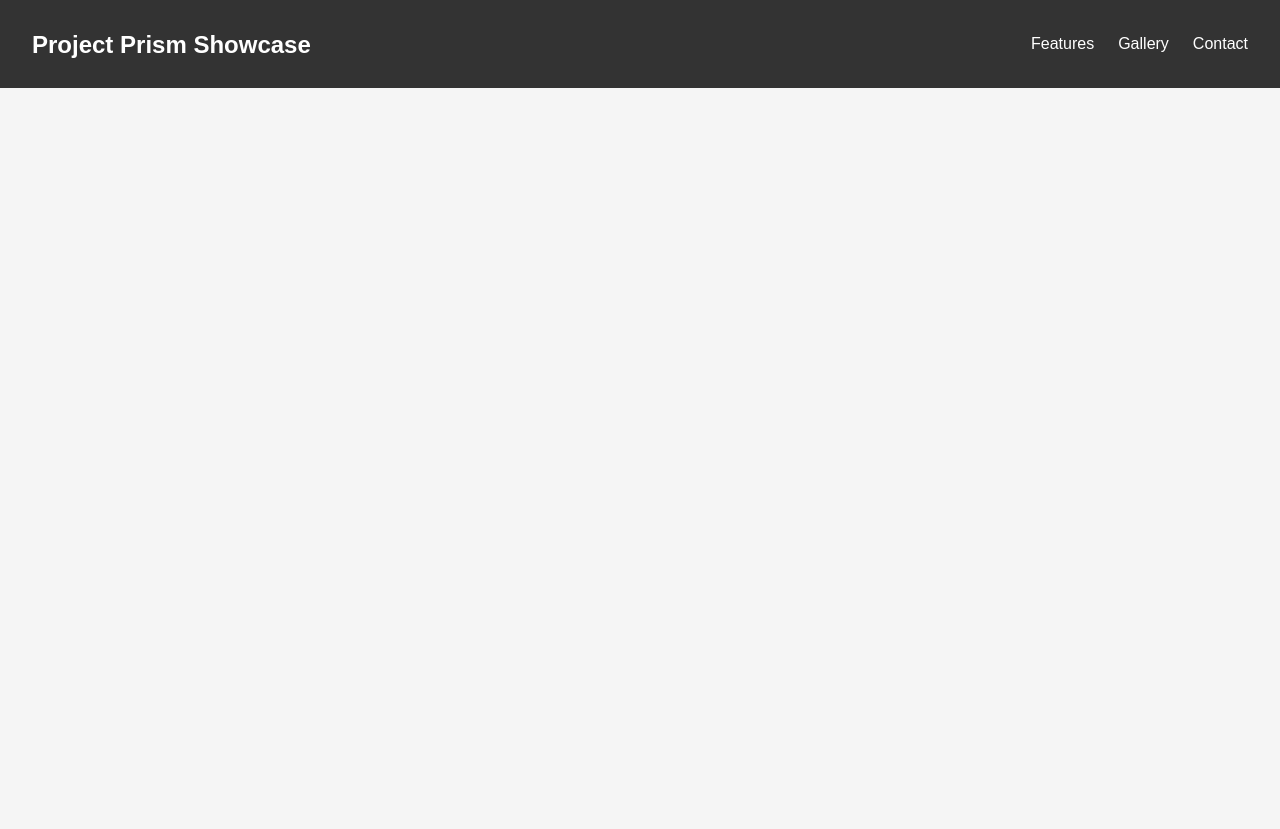
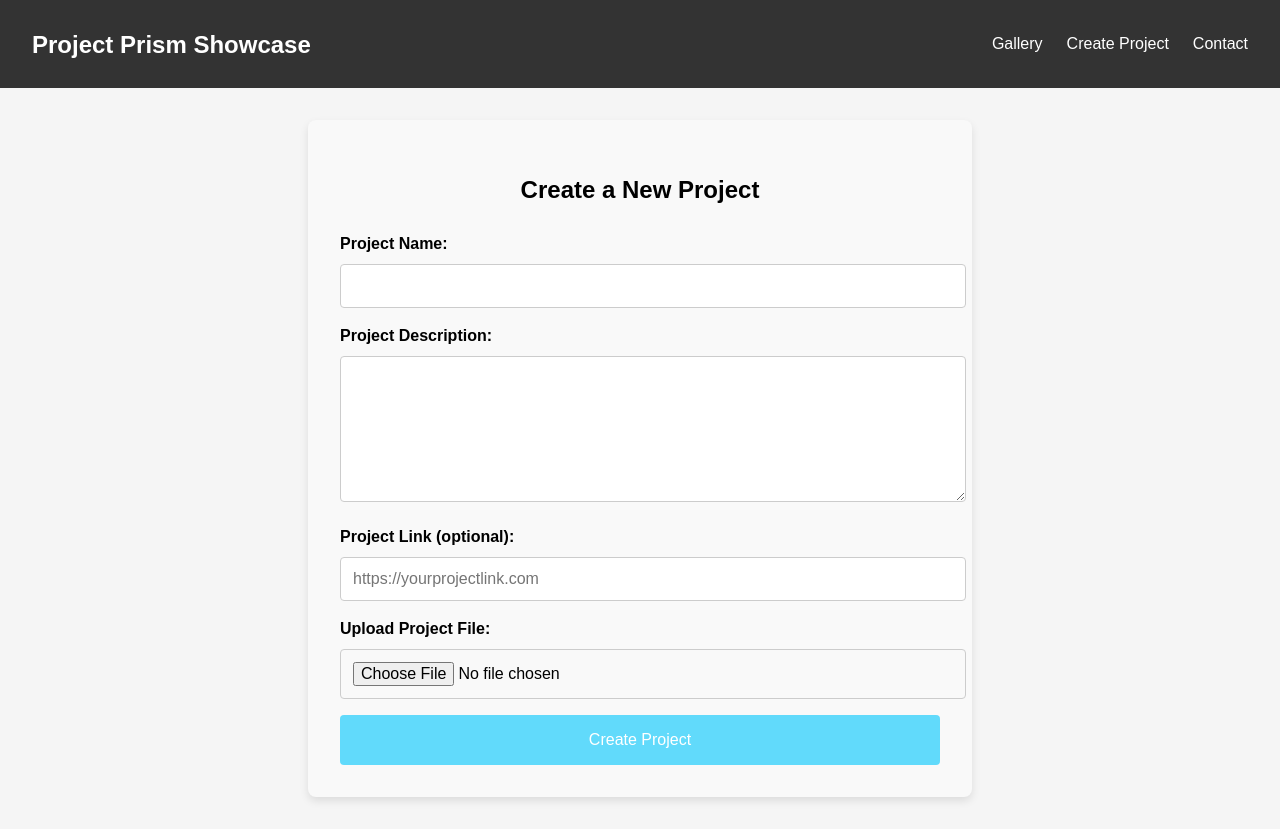
Before and after one commit to ysongh/Project-Prism-Showcase, a React (Vite) app in the folder reactjs/: page /create-project in a window 1280 px wide. Before the commit the page ends 800 px from the top, so only its background shows below. Built offline with nearby package versions, Linux system fonts and the light colour scheme.

Commit message:
feat: add a create-project form

```diff
--- a/reactjs/src/App.jsx
+++ b/reactjs/src/App.jsx
@@ -4,6 +4,7 @@
 import Example from "./page/Example";
 import Gallery from "./page/Gallery";
 import Landing from "./page/Landing";
+import CreateProject from "./page/CreateProject";
 
 function App() {
 
@@ -29,6 +30,10 @@
           <Gallery />
         </Route>
 
+        <Route path="/create-project">
+          <CreateProject />
+        </Route>
+
         <Route path="/">
           <Landing />
         </Route>
--- a/reactjs/src/components/Navbar.jsx
+++ b/reactjs/src/components/Navbar.jsx
@@ -6,8 +6,8 @@
     <nav className="navbar">
       <div className="logo">Project Prism Showcase</div>
       <ul className="nav-links">
-        <li><a href="#features">Features</a></li>
         <Link href="/gallery">Gallery</Link>
+        <Link href="/create-project">Create Project</Link>
         <li><a href="#contact">Contact</a></li>
       </ul>
     </nav>
--- a/reactjs/src/index.css
+++ b/reactjs/src/index.css
@@ -143,3 +143,57 @@
   padding: 1rem;
   text-align: center;
 }
+
+.create-project-form {
+  background-color: #f9f9f9;
+  padding: 2rem;
+  max-width: 600px;
+  margin: 2rem auto;
+  border-radius: 8px;
+  box-shadow: 0 4px 8px rgba(0, 0, 0, 0.1);
+}
+
+.create-project-form h2 {
+  text-align: center;
+  margin-bottom: 1.5rem;
+}
+
+.form-group {
+  margin-bottom: 1rem;
+}
+
+.form-group label {
+  display: block;
+  margin-bottom: 0.5rem;
+  font-weight: bold;
+}
+
+.form-group input,
+.form-group textarea {
+  width: 100%;
+  padding: 0.75rem;
+  border-radius: 4px;
+  border: 1px solid #ccc;
+  font-size: 1rem;
+}
+
+.form-group textarea {
+  height: 120px;
+  resize: vertical;
+}
+
+.form-btn {
+  display: block;
+  width: 100%;
+  padding: 1rem;
+  font-size: 1rem;
+  background-color: #61dafb;
+  color: white;
+  border: none;
+  border-radius: 4px;
+  cursor: pointer;
+}
+
+.form-btn:hover {
+  background-color: #21a1f1;
+}
--- /dev/null
+++ b/reactjs/src/page/CreateProject.jsx
@@ -0,0 +1,99 @@
+import React, { useState } from 'react';
+
+const CreateProject = () => {
+  // State for form inputs
+  const [formData, setFormData] = useState({
+    name: '',
+    description: '',
+    link: '',
+    file: null,
+  });
+
+  // Handle input changes
+  const handleChange = (e) => {
+    const { name, value } = e.target;
+    setFormData({
+      ...formData,
+      [name]: value,
+    });
+  };
+
+  // Handle file selection
+  const handleFileChange = (e) => {
+    setFormData({
+      ...formData,
+      file: e.target.files[0], // Get the first file from the input
+    });
+  };
+
+  // Handle form submission
+  const handleSubmit = (e) => {
+    e.preventDefault();
+
+    // Display form data in the console
+    console.log("Form Data:", formData);
+  };
+
+  return (
+    <div className="create-project-form">
+      <h2>Create a New Project</h2>
+      <form onSubmit={handleSubmit}>
+
+        {/* Project Name */}
+        <div className="form-group">
+          <label htmlFor="name">Project Name:</label>
+          <input
+            type="text"
+            id="name"
+            name="name"
+            value={formData.name}
+            onChange={handleChange}
+            required
+          />
+        </div>
+
+        {/* Project Description */}
+        <div className="form-group">
+          <label htmlFor="description">Project Description:</label>
+          <textarea
+            id="description"
+            name="description"
+            value={formData.description}
+            onChange={handleChange}
+            required
+          />
+        </div>
+
+        {/* Project Link */}
+        <div className="form-group">
+          <label htmlFor="link">Project Link (optional):</label>
+          <input
+            type="url"
+            id="link"
+            name="link"
+            value={formData.link}
+            onChange={handleChange}
+            placeholder="https://yourprojectlink.com"
+          />
+        </div>
+
+        {/* File Uploader */}
+        <div className="form-group">
+          <label htmlFor="file">Upload Project File:</label>
+          <input
+            type="file"
+            id="file"
+            name="file"
+            onChange={handleFileChange}
+            required
+          />
+        </div>
+
+        {/* Submit Button */}
+        <button className='form-btn' type="submit">Create Project</button>
+      </form>
+    </div>
+  );
+};
+
+export default CreateProject;
```
